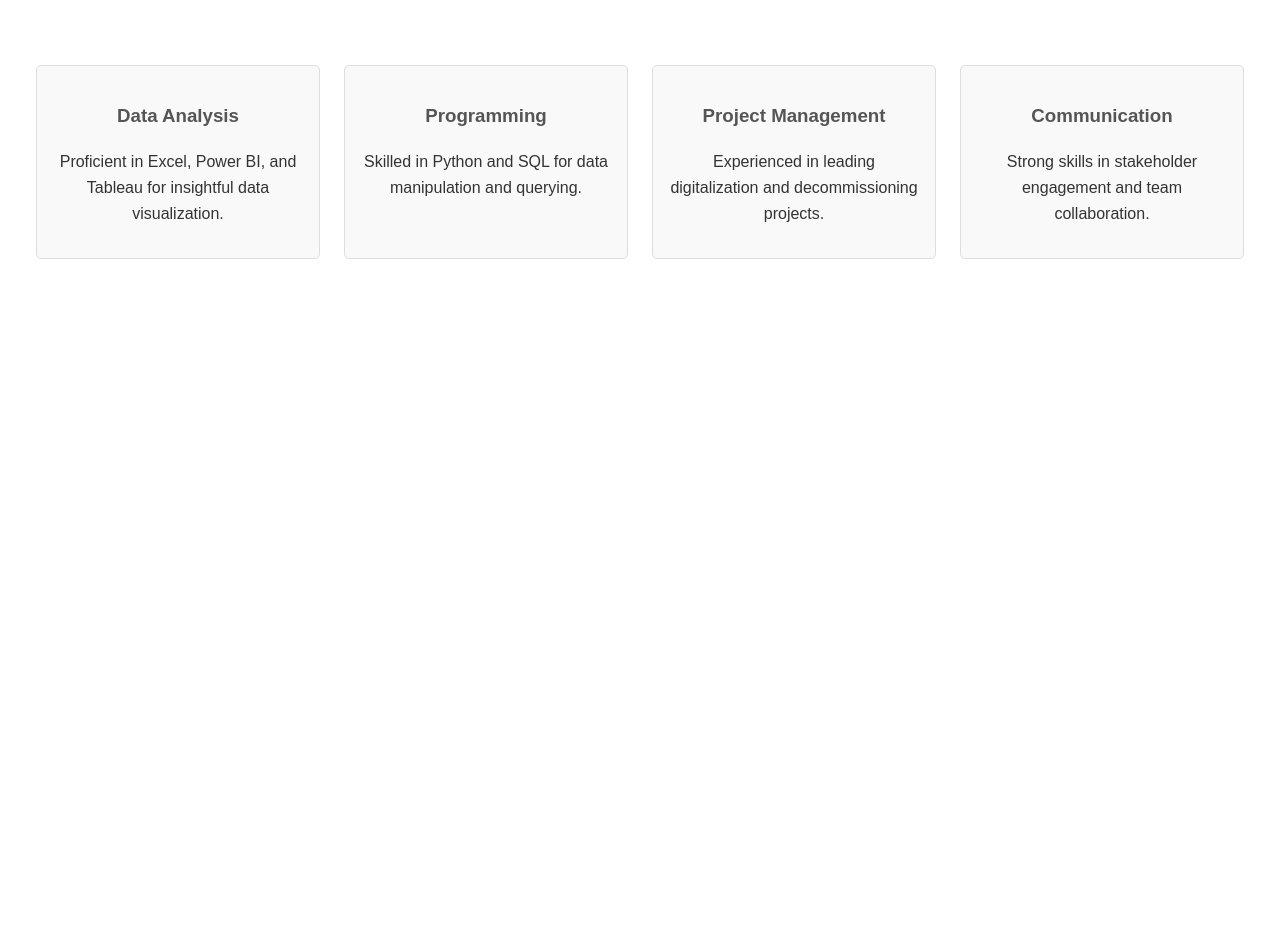
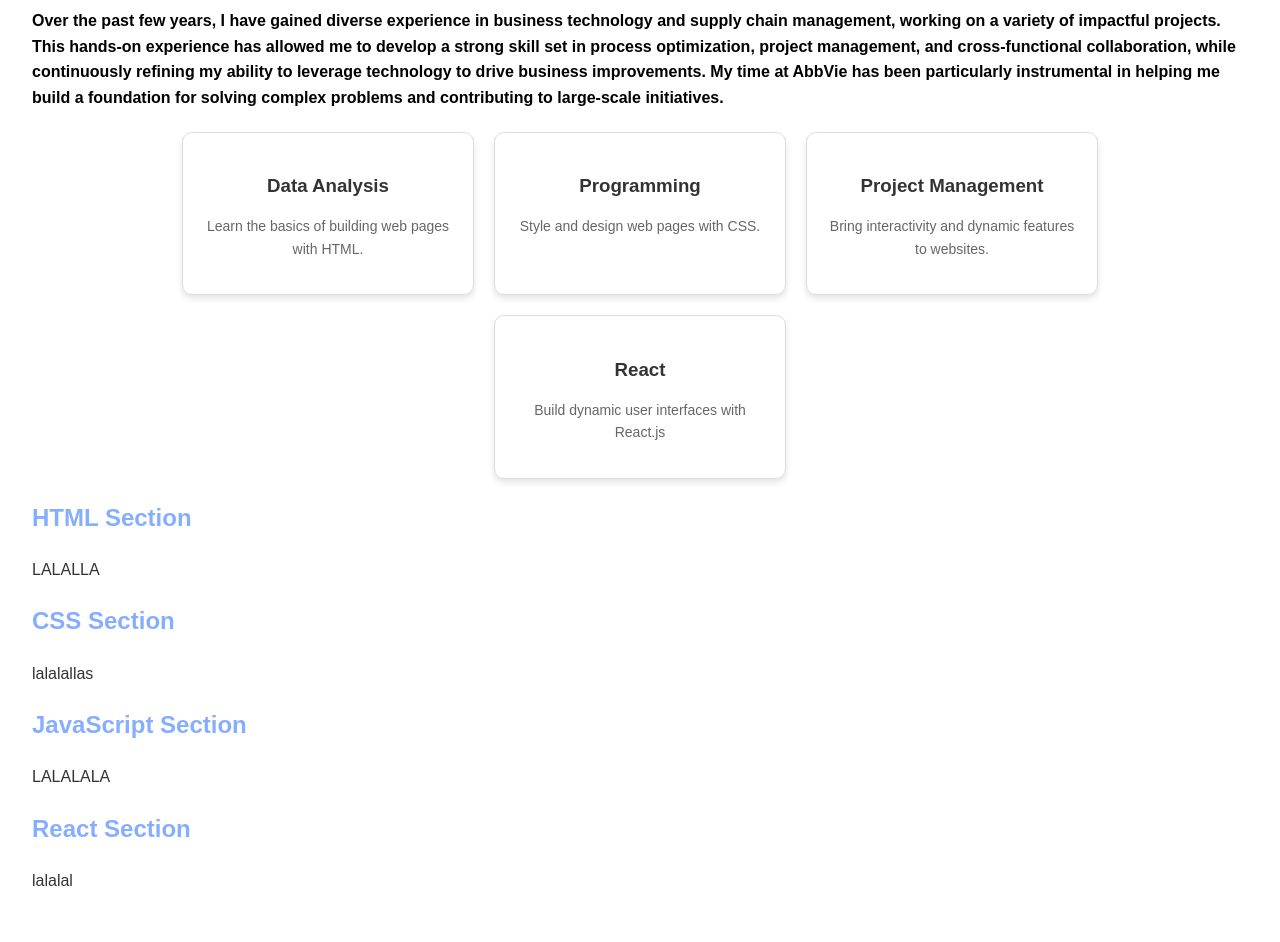
Before and after one commit to anishid7/anishidesai_portfolio, a plain HTML site: page experience.html in a window 1280 px wide. Shown: the part 305-1247 px from the top of the page. Before the commit the page ends 800 px from the top, so only its background shows below. Drawn offline with Linux system fonts and the light colour scheme.

Commit message:
updates and changes to skill cards and descriptions

```diff
--- a/experience.html
+++ b/experience.html
@@ -27,27 +27,53 @@
         </header>
 
         <main>
-            <section class="skills-section">
-                <h1>My Skills</h1>
-                <div class="skills-container">
-                    <div class="skill-card">
+            <h4 style="justify-content: center;">
+                Over the past few years, I have gained diverse experience in business technology and supply chain management, working on a variety of impactful projects. This hands-on experience has allowed me to develop a strong skill set in process optimization, project management, and cross-functional collaboration, while continuously refining my ability to leverage technology to drive business improvements. My time at AbbVie has been particularly instrumental in helping me build a foundation for solving complex problems and contributing to large-scale initiatives.
+            </h4>
+            <div class="skill-cards">
+                <a href="#html-section" class="skill-card">
                 <h3>Data Analysis</h3>
-                        <p>Proficient in Excel, Power BI, and Tableau for insightful data visualization.</p>
+                <p>Learn the basics of building web pages with HTML.</p>
+                </a>
+
+                <a href="#css-section" class="skill-card">
+                <h3>Programming</h3>
+                <p>Style and design web pages with CSS.</p>
+                </a>
+
+                <a href="#js-section" class="skill-card">
+                <h3>Project Management</h3>
+                <p>Bring interactivity and dynamic features to websites.</p>
+                </a>
+
+                <a href="#react-section" class="skill-card">
+                <h3>React</h3>
+                <p>Build dynamic user interfaces with React.js</p>
+                </a>
             </div>
-                    <div class="skill-card">
-                        <h3>Programming</h3>
-                        <p>Skilled in Python and SQL for data manipulation and querying.</p>
+
+            <div id="html-section" class="section">
+                <h2>HTML Section</h2>
+                <p>LALALLA
+                </p>
             </div>
-                    <div class="skill-card">
-                        <h3>Project Management</h3>
-                        <p>Experienced in leading digitalization and decommissioning projects.</p>
+
+            <div id="css-section" class="section">
+                <h2>CSS Section</h2>
+                <p>lalalallas
+                </p>
             </div>
-                    <div class="skill-card">
-                        <h3>Communication</h3>
-                        <p>Strong skills in stakeholder engagement and team collaboration.</p>
+
+            <div id="js-section" class="section">
+                <h2>JavaScript Section</h2>
+                <p>LALALALA</p>
             </div>
+
+            <div id="react-section" class="section">
+                <h2>React Section</h2>
+                <p>lalalal</p>
             </div>
-            </section>
         </main>
+    </body>
 
 </html>
--- a/screen.css
+++ b/screen.css
@@ -10,6 +10,10 @@ body {
 header {
   background: #1F3B73;
   padding: 1rem;
+}
+
+a {
+  text-decoration: none;
 }
 
 h1 {
@@ -27,6 +31,12 @@ h3 {
 }
 
 h4 {
+  color: black;
+  display: flex;
+  justify-content: center;
+}
+
+#intro-exp {
   color: black;
   display: flex;
   justify-content: center;
@@ -122,24 +132,41 @@ footer {
 
 }
 
-/* Skills Section */
-.skills-container {
+/* Skill Cards Container */
+.skill-cards {
   display: flex;
   flex-wrap: wrap;
-  gap: 1.5rem;
+  gap: 20px;
   justify-content: center;
 }
 
 .skill-card {
-  background: #f9f9f9;
+  background-color: #fff;
   border: 1px solid #ddd;
-  padding: 1rem;
-  border-radius: 5px;
+  border-radius: 10px;
+  padding: 20px;
   width: 250px;
   text-align: center;
+  box-shadow: 0 4px 6px rgba(0, 0, 0, 0.1);
 }
 
-/* Contact Section */
+.skill-card h3 {
+  color: #333;
+  margin-bottom: 10px;
+}
+
+.skill-card p {
+  color: #666;
+  font-size: 14px;
+}
+
+/* Hover Effect */
+.skill-card:hover {
+  transform: translateY(-5px);
+  box-shadow: 0 6px 12px rgba(0, 0, 0, 0.2);
+}
+
+/* contact CSS */
 .contact-form {
   max-width: 500px;
   margin: 0 auto;
```
Lines whose indentation alone changed are shown as unchanged.
